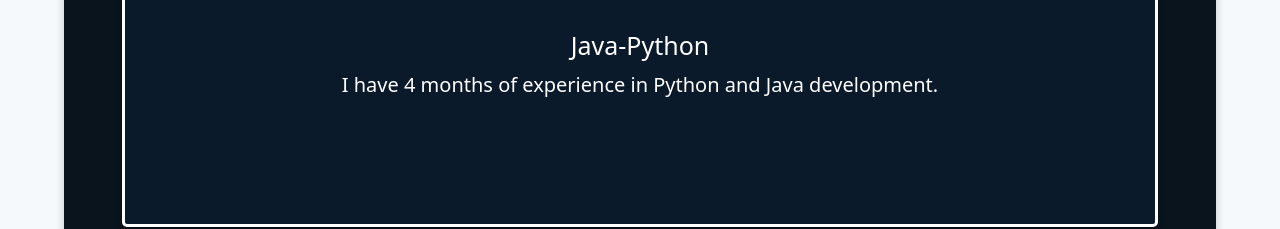
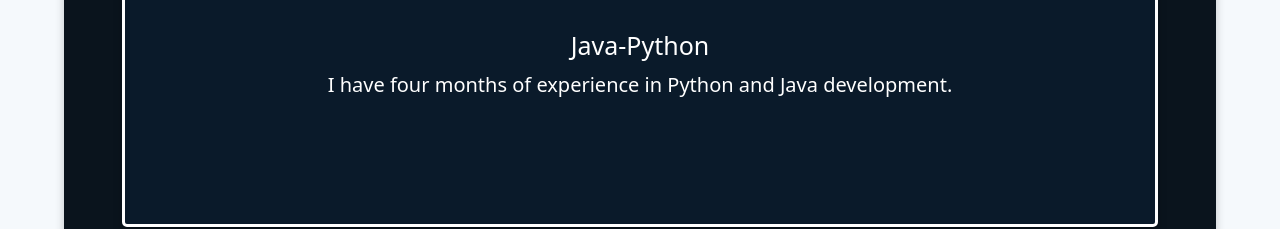
Before and after one commit to Corix5/website_portfolio.github.io, a plain HTML site: page technologies.html in a window 1280 px wide. Shown: the part 3312-3541 px from the top of the page. Drawn offline with nearby package versions, Linux system fonts and the light colour scheme.

Commit message:
Corrección de numero

```diff
--- a/technologies.html
+++ b/technologies.html
@@ -113,7 +113,7 @@
                         <img src="./IMG/java.png" alt="Java" width="50px" height="50px">
                     </figure>
                     <h2>Java-Python</h2>
-                    <p>I have 4 months of experience in Python and Java development.</p>
+                    <p>I have four months of experience in Python and Java development.</p>
                 </article>
 
                 <article class="tech_box" id="linux_article">
```
